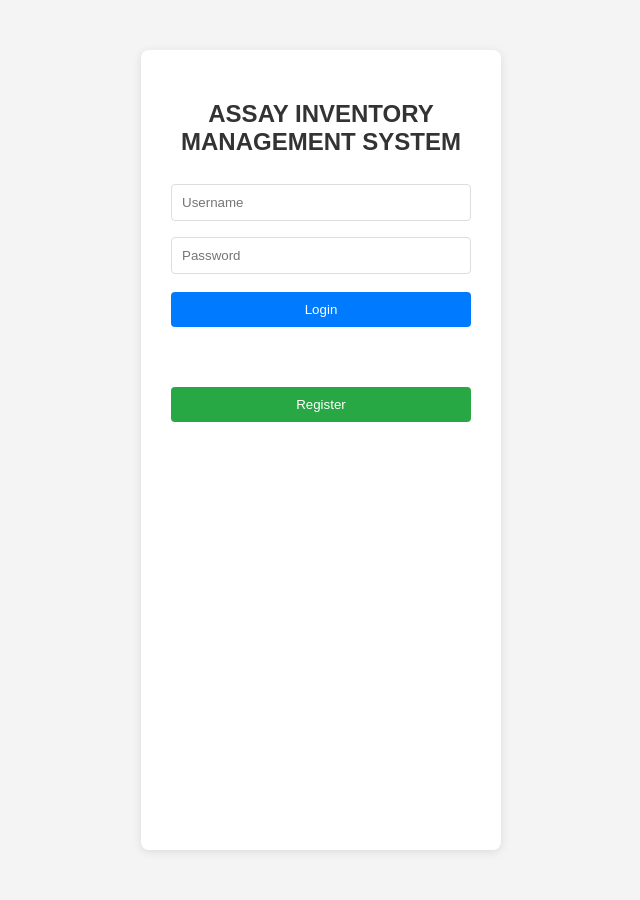
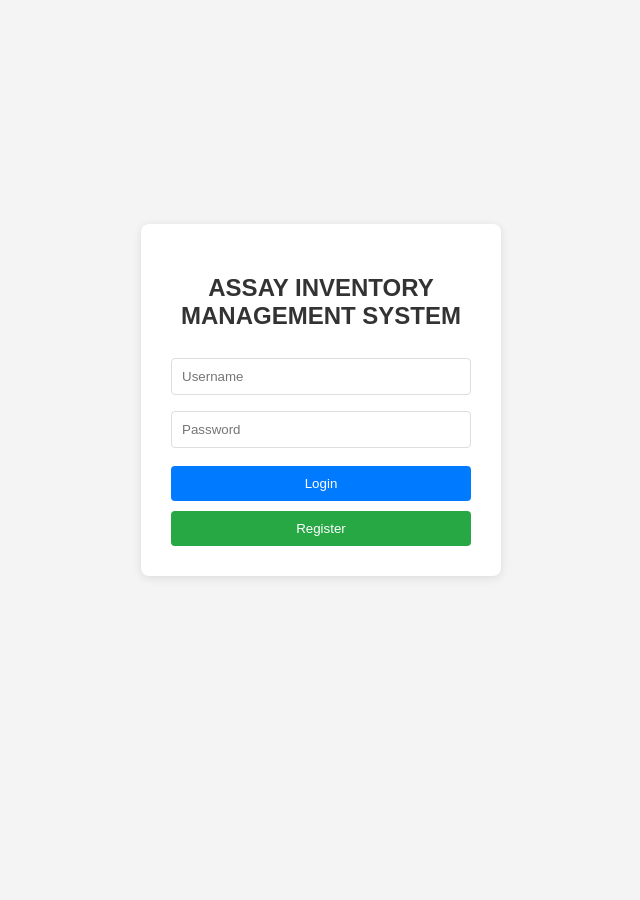
Before and after one commit to samuelcaligner/assay-inventory-management-system, a Flask app: page / in a window 1280 px wide. Shown: the whole page, without its empty margins (319-959 px from the left). After the commit the page ends 578 px from the top, so only its background shows below. Run offline with Flask 3, Linux system fonts and the light colour scheme.

Commit message:
Update index.html

```diff
--- a/templates/index.html
+++ b/templates/index.html
@@ -1,19 +1,14 @@
 <!DOCTYPE html>
 <html>
-</head>
+<head>
 <title>ASSAY INVENTORY MANAGEMENT SYSTEM - Login</title>
 <style>
-body { font-family: Arial; background: #f4f4f4; display: flex; justify-content: center; align-items: flex start; height: 100vh; padding: 50px 0; margin: 0; overflow-y: auto; }
+body { font-family: Arial; background: #f4f4f4; display: flex; justify-content: center; align-items: center; height: 100vh; margin: 0; }
 .box { background: white; padding: 30px; border-radius: 8px; box-shadow: 0 2px 10px rgba(0,0,0,0.1); width: 300px; }
 h2 { text-align: center; color: #333; }
 input { width: 100%; padding: 10px; margin: 8px 0; border: 1px solid #ddd; border-radius: 4px; box-sizing: border-box; }
 .btn { width: 100%; padding: 10px; background: #007bff; color: white; border: none; border-radius: 4px; cursor: pointer; margin-top: 10px; }
 .btn:hover { background: #0056b3; }
-.btn, button[type="submit"], input[type="submit"]{
-    margin-bottom: 50px !important;
-    position: relative;
-    z-index: 999;
-}
 .btn-green { background: #28a745; }
 .error { color: red; text-align: center; margin-bottom: 10px; padding: 8px; background: #f8d7da; border-radius: 4px; }
 </style>
```
